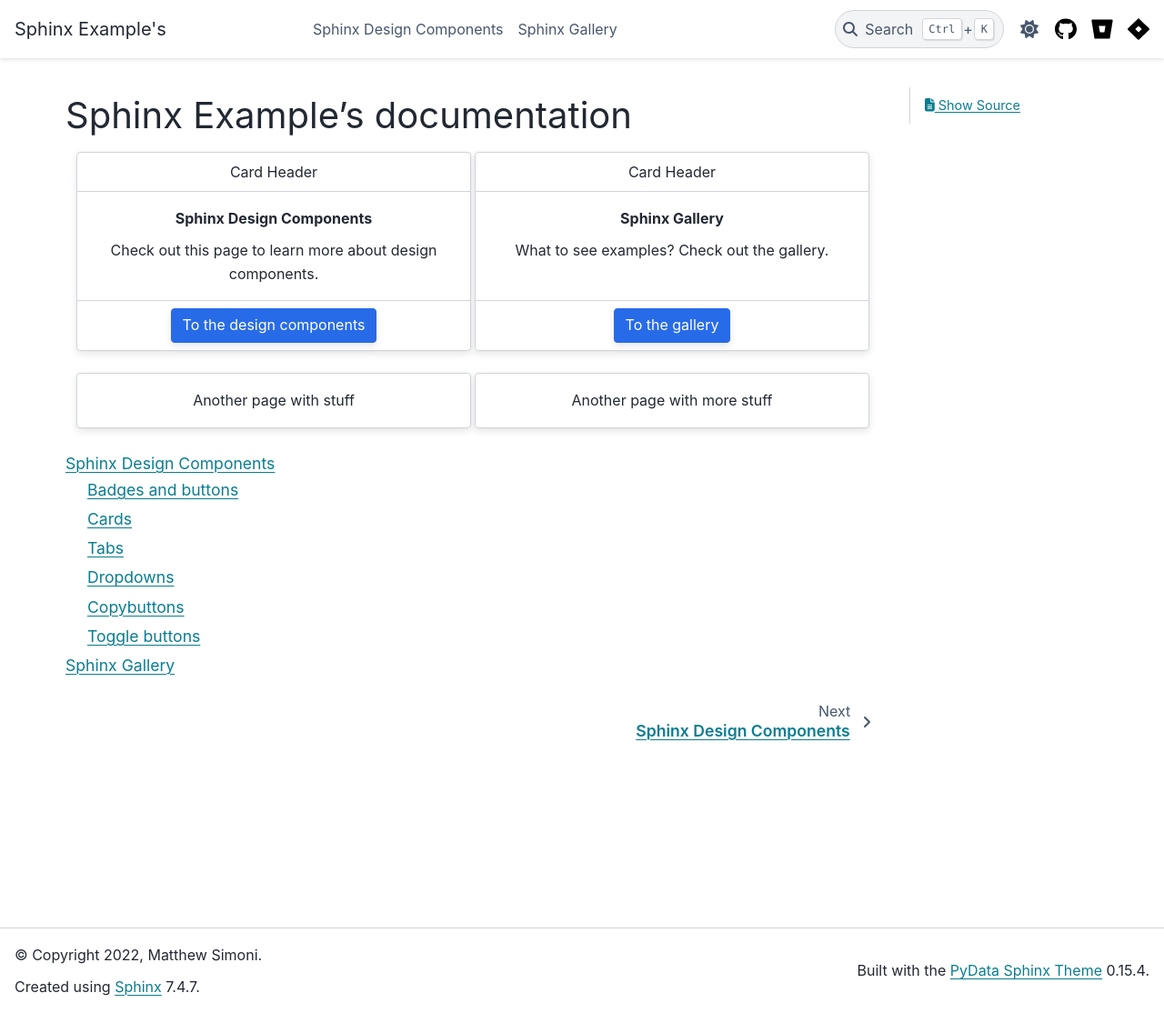
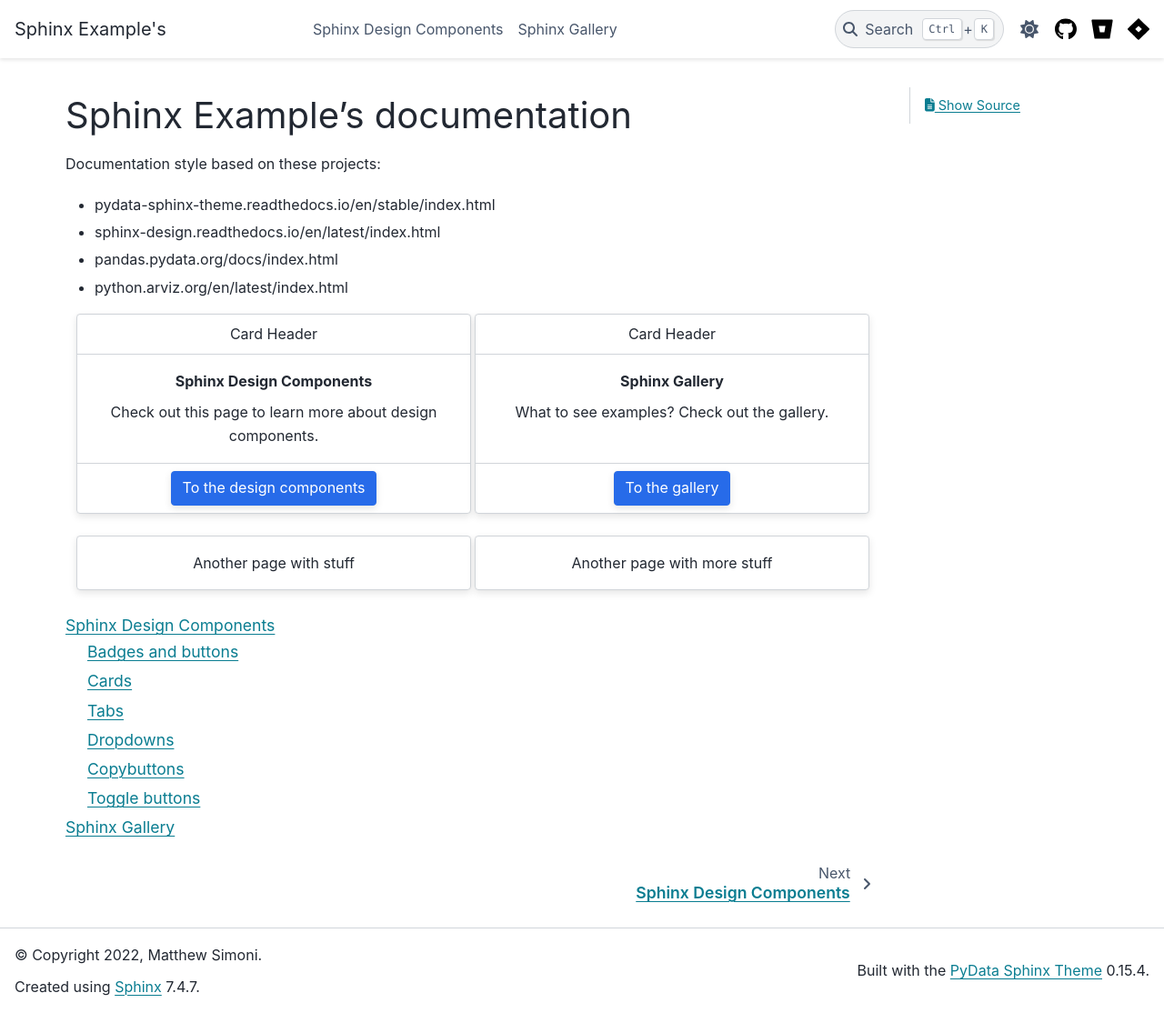
Before and after one commit to msimoni18/sphinx-examples, a Sphinx documentation site: the page built from doc/source/index.rst, in a window 1280 px wide and 1114 px high. Shown: the whole window at 91% size. Built offline with Sphinx 7.4.7 and the PyData theme 0.15.4, drawn with Linux system fonts in a browser that asks for light colours.

Commit message:
added references

```diff
--- a/doc/source/index.rst
+++ b/doc/source/index.rst
@@ -5,6 +5,17 @@
 
 Sphinx Example's documentation
 ==============================
+
+Documentation style based on these projects:
+
+- pydata-sphinx-theme.readthedocs.io/en/stable/index.html
+
+- sphinx-design.readthedocs.io/en/latest/index.html
+
+- pandas.pydata.org/docs/index.html
+
+- python.arviz.org/en/latest/index.html
+
 
 .. grid:: 2
    :gutter: 1
```
